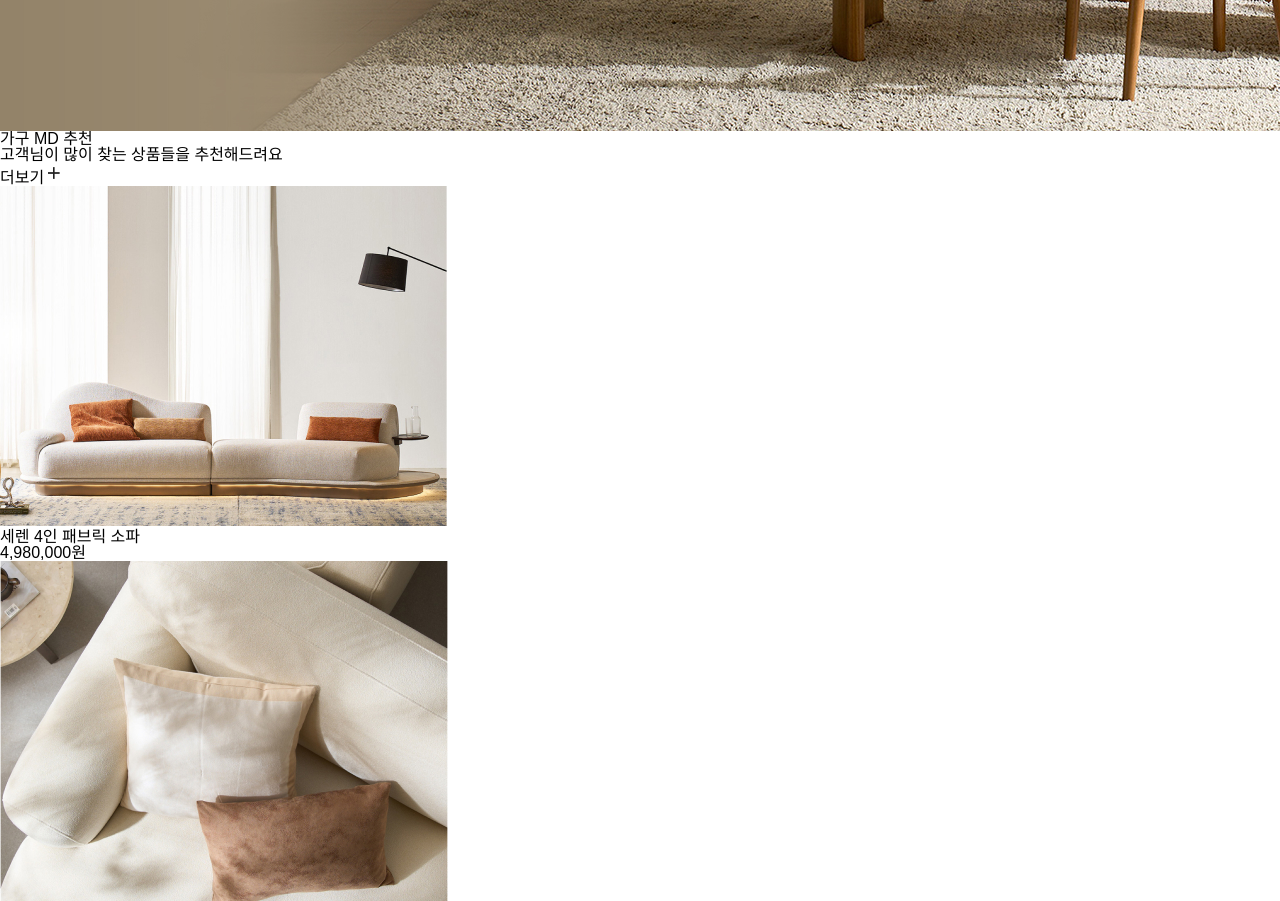
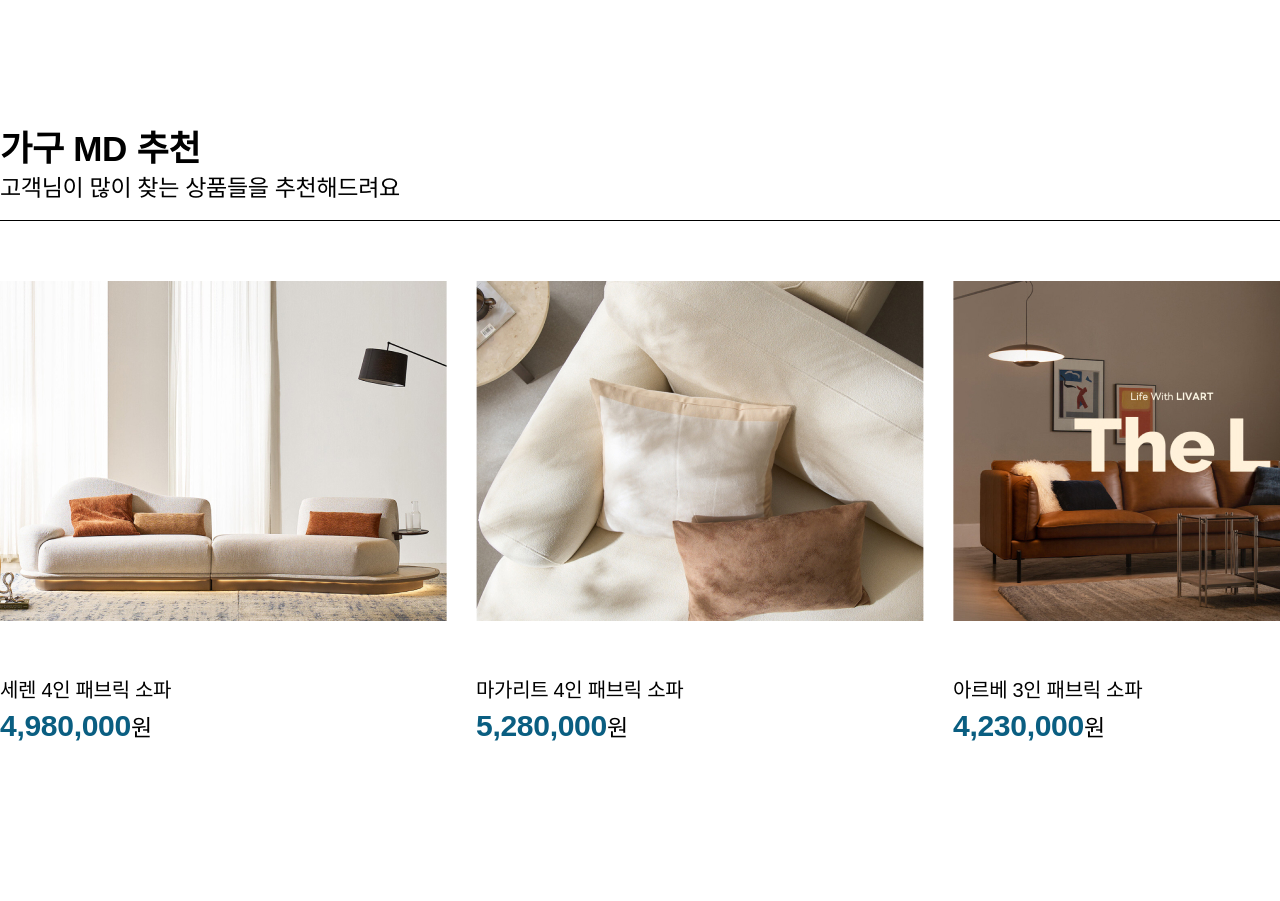
Before and after one commit to Kim-Jiyoung-mari/livart_jiyoung, a plain HTML site: page index.html in a window 1280 px wide. Shown: the part 680-1581 px from the top of the page. Drawn offline with Linux system fonts and the light colour scheme; a web font is replaced by a local one.

Commit message:
livart_jiyoung

```diff
--- a/styles/index.css
+++ b/styles/index.css
@@ -36,6 +36,7 @@
 .h_bg header .h_right .bottom_layer nav ul li > a {
     font-size: 1.25rem; font-weight: 500; letter-spacing: -0.02rem;
     padding-right: 30px;
+    position: relative; top: 6px
 }
 .h_bg header .h_right .bottom_layer .right_search {
     background-color: #F2F2F2; width: 322px;
@@ -56,7 +57,7 @@
 /* --------------------------메인구역--------------------------------- */
 /* --------------------------1행 배너라인--------------------------------- */
 main .bnr_wrap {
-    height: 700px;
+    height: 700px; padding-bottom: 170px;
     position: relative;
 }
 main .bnr_wrap .bnr_container {
@@ -92,21 +93,48 @@ main .bnr_wrap .prev_btn img {}
 main .bnr_wrap .next_btn {right: 190px;}
 main .bnr_wrap .next_btn img {}
 /* --------------------------2행 MD추천--------------------------------- */
-main .wrap {}
-main .wrap .row2_title {}
+main .wrap {
+    width: 1400px; margin: 0 auto 200px;
+}
+main .wrap .row2_title {
+    border-bottom: 1px solid #000;
+    display: flex; flex-flow: row nowrap; justify-content: space-between; align-items: flex-end;
+    padding-bottom: 20px;
+}
 main .wrap .row2_title .title {}
-main .wrap .row2_title .title h2 {}
-main .wrap .row2_title .title p {}
-main .wrap .row2_title > a {}
-main .wrap .row2_title > a > img {}
-main .wrap .row2_contents {}
-main .wrap .row2_contents ul {}
+main .wrap .row2_title .title h2 {
+    font-size: 2.19rem; font-weight: 700; letter-spacing: -0.02rem;
+    padding-bottom: 11px;
+}
+main .wrap .row2_title .title p {
+    font-size: 1.44rem; letter-spacing: -0.02rem;
+}
+main .wrap .row2_title > a {
+    border: 1px solid #555; padding: 5px 20px;
+}
+main .wrap .row2_title > a > img {
+    width: 16px; padding-left: 5px;
+}
+main .wrap .row2_contents {margin-top: 60px;}
+main .wrap .row2_contents ul {
+    display: flex; flex-flow: row nowrap; justify-content: space-between;
+    width: calc(100% - 60px) / 3;
+}
 main .wrap .row2_contents ul li {}
 main .wrap .row2_contents ul li > a {}
-main .wrap .row2_contents ul li > a > img {}
+main .wrap .row2_contents ul li > a > img {padding-bottom: 51px;}
 main .wrap .row2_contents ul li .txt {}
-main .wrap .row2_contents ul li .txt h3 {}
-main .wrap .row2_contents ul li .txt .mid_title {}
-main .wrap .row2_contents ul li .txt .mid_title span {}
+main .wrap .row2_contents ul li .txt h3 {
+    padding-bottom: 6px;
+    font-size: 1.25rem; letter-spacing: -0.02rem; line-height: 1.5;
+}
+main .wrap .row2_contents ul li .txt .mid_title {
+    font-size: 1.88rem; font-weight: 700; letter-spacing: -0.02rem;
+    color: #0A5E81;
+}
+main .wrap .row2_contents ul li .txt .mid_title span {
+    font-size: 1.44rem; letter-spacing: -0.02rem;
+    color: #000;
+}
 main .row2 {}
 /* --------------------------푸터구역--------------------------------- */
--- a/styles/reset.css
+++ b/styles/reset.css
@@ -6,7 +6,7 @@ form,fieldset,legend,input,textarea,label,select,option,button,th,td {
     line-height: 1.0; font-size: 1.0rem; font-weight: normal;
     margin: 0; padding: 0; font-style: normal;
     box-sizing: border-box;
-    font-family: 'Noto Sans KR' , sans-serif;
+    font-family: 'pretendard' , sans-serif;
 }
 ol, li, ul {list-style: none;}
 a {color: #000; text-decoration: none;}
```
